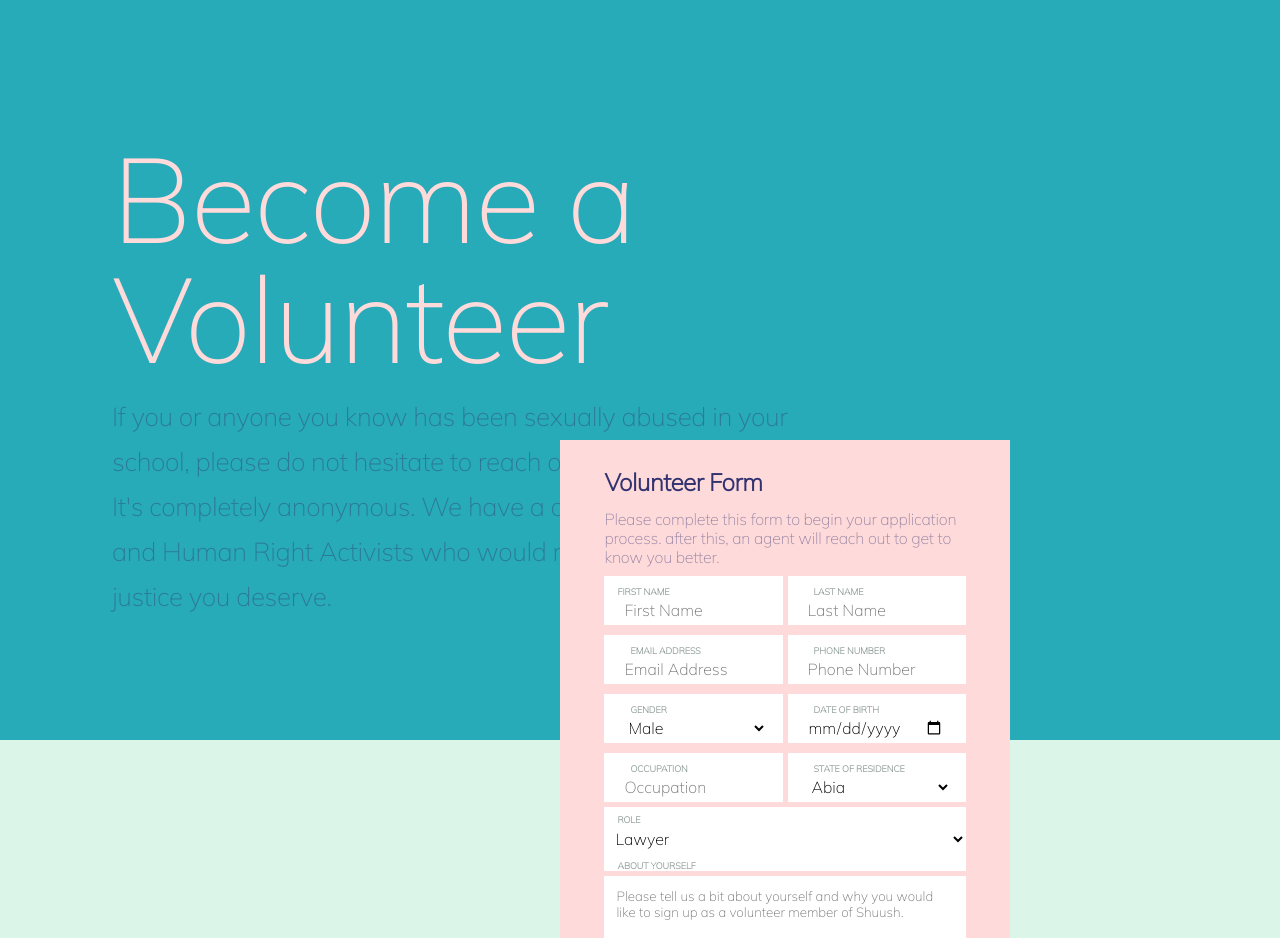
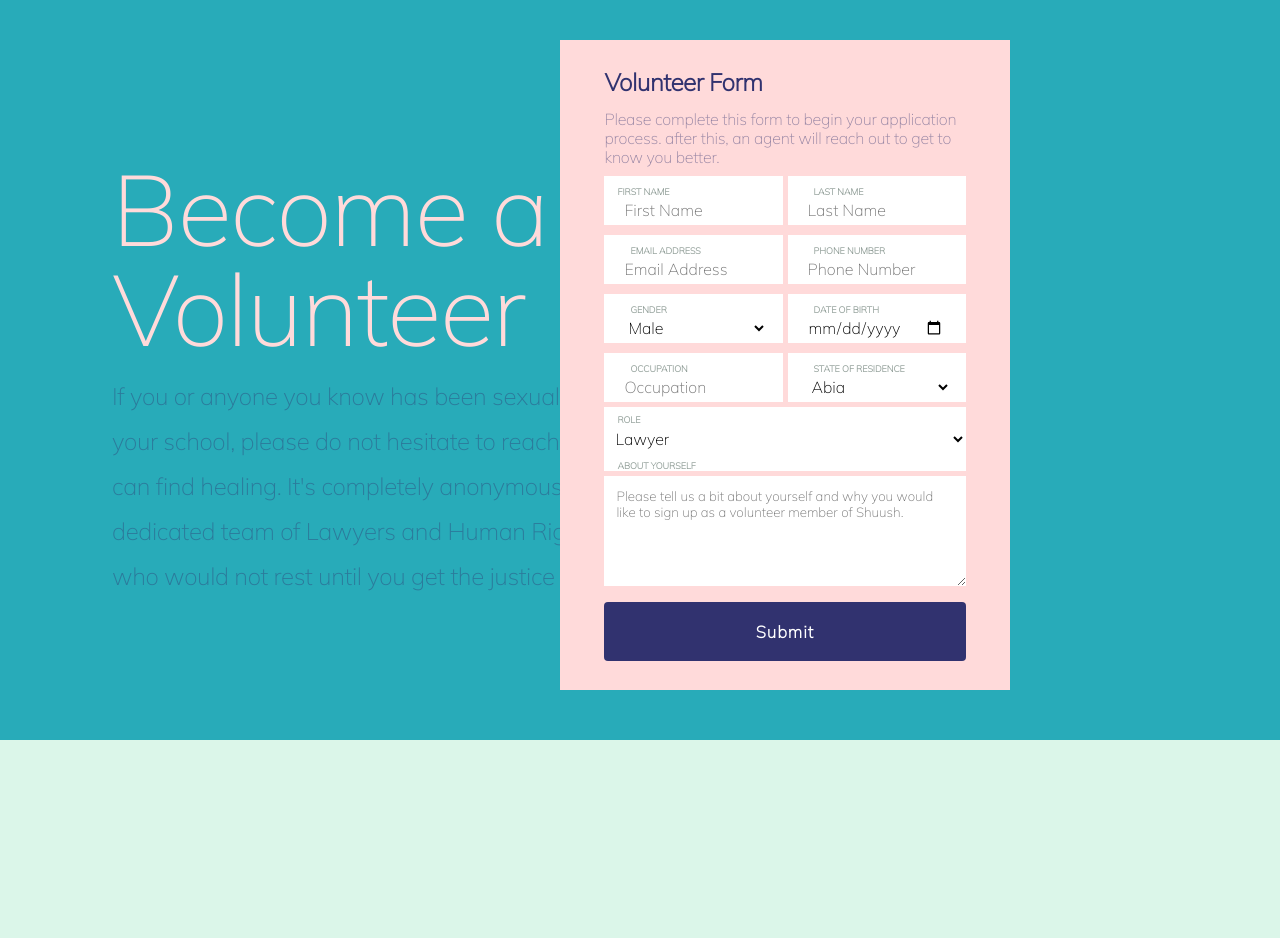
Before and after one commit to Stephen-Ehiabhi/shuush, a website: page public/index.html in a window 1280 px wide. Shown: the part 3260-4198 px from the top of the page. After the commit the page ends 4000 px from the top, so only its background shows below. Drawn offline with Linux system fonts and the light colour scheme.

Commit message:
aligned the volunteer form

```diff
--- a/public/css/styles.css
+++ b/public/css/styles.css
@@ -1021,13 +1021,13 @@ opacity: 0.4;
     }
     .section-five div h1{
         width:577.11px;
-        font-size: 120px;
+        font-size: 100px;
         color: #FFDADA;
     }
     .section-five div p{
         font-family: Mulish;
-        width:750px;
-font-size: 26px;
+        width:600px;
+font-size: 24px;
 font-style: normal;
 font-weight: normal;
 line-height: 45px;
@@ -1046,7 +1046,7 @@ text-align: left;
         height:650.01px;
     width: 450px;
     position: absolute;
-   top: 3700px;
+   top: 3300px;
     right:270px;
     /* margin:80px auto 10px auto;
      */
```
